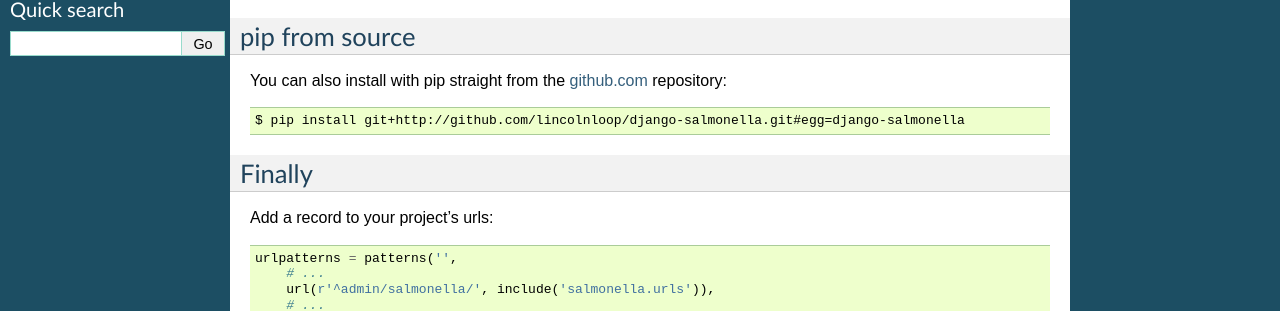
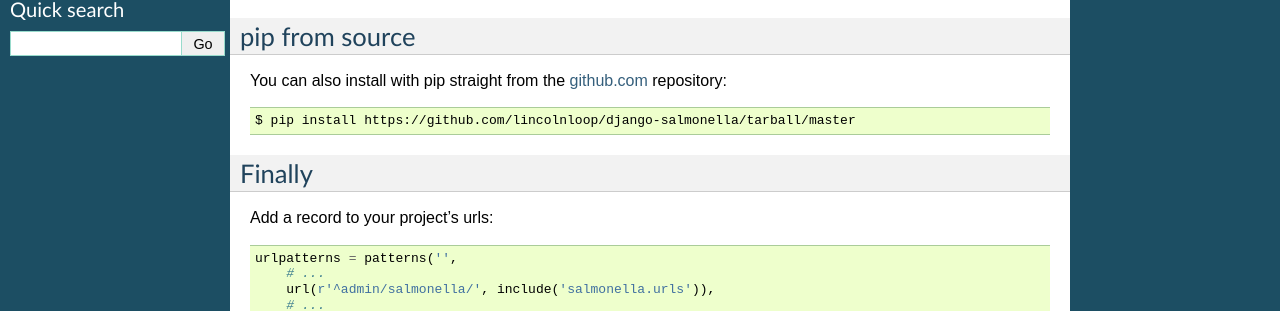
Before and after one commit to lincolnloop/django-dynamic-raw-id, a Sphinx documentation site: the page built from docs/installation.rst, in a window 1280 px wide. Shown: the part 333-644 px from the top of the page. Built offline with Sphinx 7.4.7, drawn with Linux system fonts in a browser that asks for light colours.

Commit message:
Fixed dev installation docs because there is no need to do a full Git checkout if all you want is the package.

```diff
--- a/docs/installation.rst
+++ b/docs/installation.rst
@@ -19,7 +19,7 @@ pip from source
 
 You can also install with pip straight from the `github.com`_ repository::
 
-    $ pip install git+http://github.com/lincolnloop/django-salmonella.git#egg=django-salmonella
+    $ pip install https://github.com/lincolnloop/django-salmonella/tarball/master
 
 
 Finally
```
